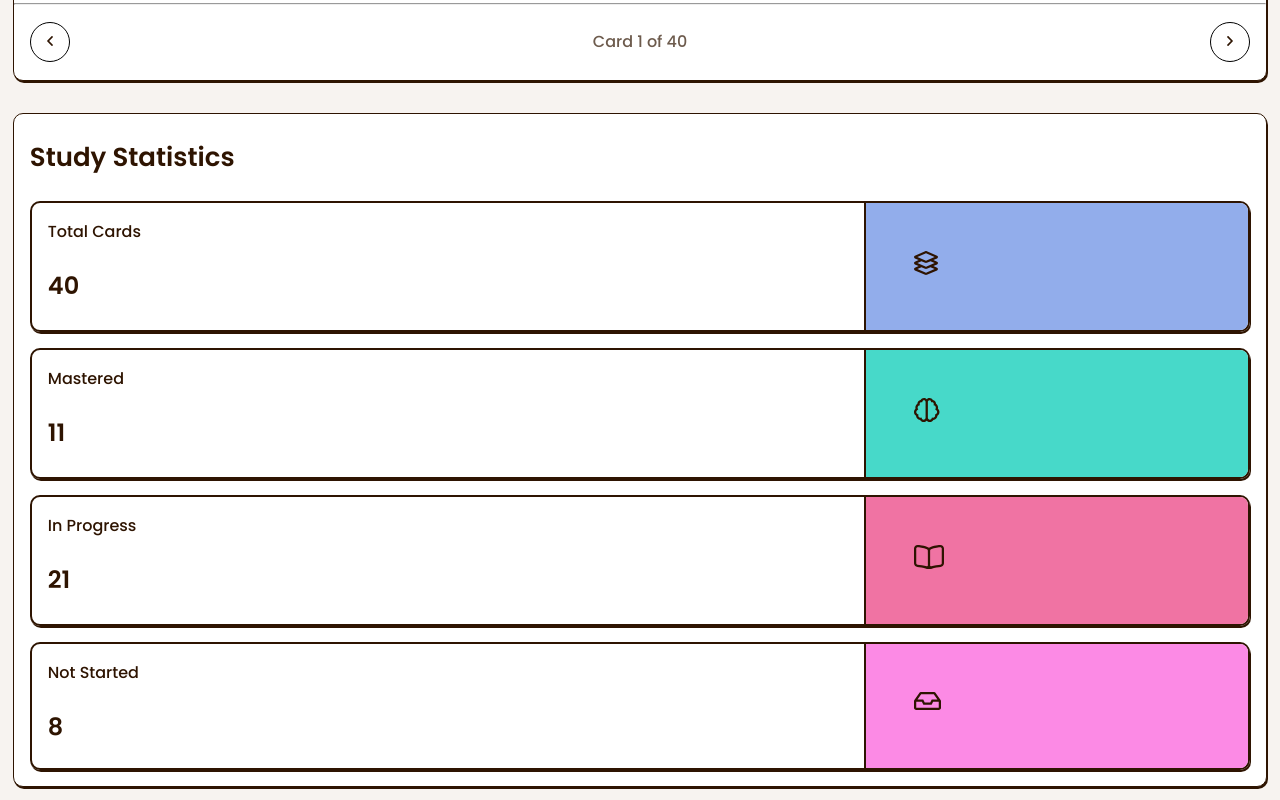
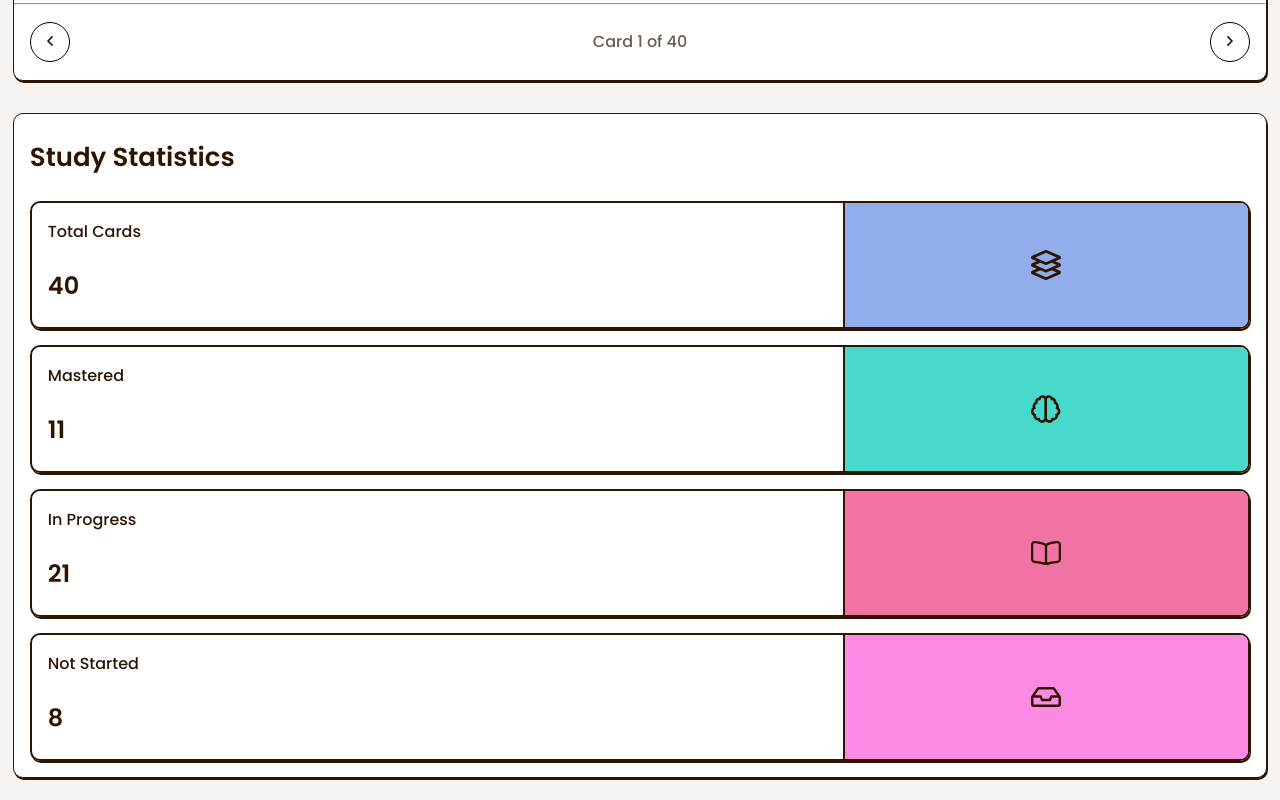
Before and after one commit to bengera/flashcard-app, a React (Vite) app: page / in a window 1280 px wide. Shown: the part 715-1515 px from the top of the page. Built offline with nearby package versions, Linux system fonts and the light colour scheme.

Commit message:
Fix statistics card alignment issue by removing padding

```diff
--- a/src/css/statistics.css
+++ b/src/css/statistics.css
@@ -23,7 +23,6 @@
 .statistics__card {
   display: grid;
   grid-template-columns: 2fr 1fr;
-  gap: 4rem;
   border: 2px solid var(--clr-neutral-900);
   border-radius: var(--radius-10);
 }
@@ -32,9 +31,14 @@
   margin-left: 1rem;
 }
 
+.statistics__card-icon {
+  width: 30px;
+  margin: 0 auto;
+}
+
 .statistics__card-icon-container {
   border-left: 2px solid var(--clr-neutral-900);
-  padding: 3rem;
+  display: flex;
   border-top-right-radius: var(--radius-8);
   border-bottom-right-radius: var(--radius-8);
 }
@@ -64,6 +68,6 @@
 }
 
 .icon {
-  width: 40px;
-  height: 40px;
+  width: 30px;
+  height: auto;
 }
```
